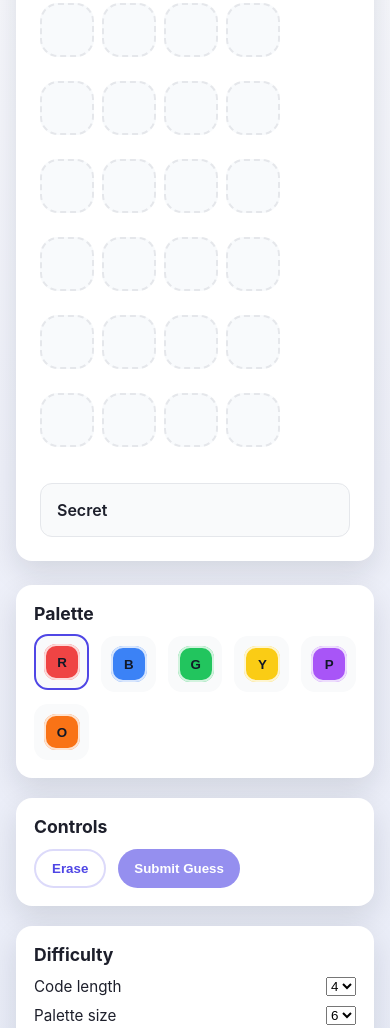
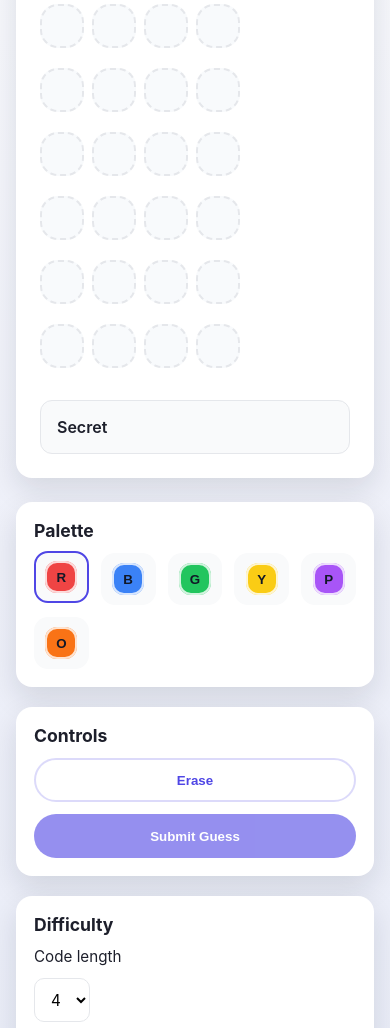
Before and after one commit to stellaskyler/stellaskyler.github.io, a website with bundled scripts: page index.html in a window 390 px wide. Shown: the part 504-1532 px from the top of the page. Built offline with nearby package versions, Linux system fonts and the light colour scheme.

Commit message:
Improve mobile touch targets

```diff
--- a/styles.css
+++ b/styles.css
@@ -9,6 +9,9 @@
   --border: #e5e7eb;
   --shadow: 0 12px 30px rgba(15, 23, 42, 0.12);
   --radius: 16px;
+  --peg-size: clamp(44px, 9vw, 54px);
+  --key-peg-size: clamp(14px, 3vw, 16px);
+  --swatch-size: clamp(32px, 7vw, 36px);
 }
 
 * {
@@ -74,20 +77,20 @@ body {
 
 .board__row {
   display: grid;
-  grid-template-columns: repeat(var(--code-length), 54px) 1fr;
+  grid-template-columns: repeat(var(--code-length), var(--peg-size)) 1fr;
   gap: 12px;
   align-items: center;
 }
 
 .row__pegs {
   display: grid;
-  grid-template-columns: repeat(var(--code-length), 54px);
+  grid-template-columns: repeat(var(--code-length), var(--peg-size));
   gap: 8px;
 }
 
 .peg-slot {
-  width: 54px;
-  height: 54px;
+  width: var(--peg-size);
+  height: var(--peg-size);
   border-radius: 18px;
   border: 2px dashed var(--border);
   background: #f8fafc;
@@ -96,6 +99,7 @@ body {
   font-weight: 700;
   color: #111827;
   transition: transform 0.2s ease, border 0.2s ease, box-shadow 0.2s ease;
+  touch-action: manipulation;
 }
 
 .peg-slot.filled {
@@ -115,16 +119,16 @@ body {
 
 .key-pegs {
   display: grid;
-  grid-template-columns: repeat(2, 16px);
-  grid-auto-rows: 16px;
+  grid-template-columns: repeat(2, var(--key-peg-size));
+  grid-auto-rows: var(--key-peg-size);
   gap: 6px;
   justify-content: end;
   padding-right: 8px;
 }
 
 .key-peg {
-  width: 16px;
-  height: 16px;
+  width: var(--key-peg-size);
+  height: var(--key-peg-size);
   border-radius: 50%;
   background: #e5e7eb;
   box-shadow: inset 0 0 0 1px rgba(0, 0, 0, 0.08);
@@ -197,6 +201,7 @@ body {
   font-weight: 700;
   cursor: pointer;
   transition: transform 0.2s ease, border 0.2s ease;
+  touch-action: manipulation;
 }
 
 .palette__option.selected {
@@ -205,8 +210,8 @@ body {
 }
 
 .palette__swatch {
-  width: 36px;
-  height: 36px;
+  width: var(--swatch-size);
+  height: var(--swatch-size);
   border-radius: 12px;
   display: grid;
   place-items: center;
@@ -241,12 +246,14 @@ body {
   border: none;
   border-radius: 999px;
   padding: 10px 16px;
+  min-height: 44px;
   background: var(--accent);
   color: white;
   font-weight: 600;
   cursor: pointer;
   box-shadow: 0 10px 20px rgba(79, 70, 229, 0.25);
   transition: transform 0.2s ease, background 0.2s ease;
+  touch-action: manipulation;
 }
 
 .button:disabled {
@@ -262,6 +269,15 @@ body {
   box-shadow: none;
 }
 
+.options select {
+  min-height: 44px;
+  padding: 6px 12px;
+  border-radius: 10px;
+  border: 1px solid var(--border);
+  background: #fff;
+  font: inherit;
+}
+
 .button:hover:not(:disabled) {
   background: var(--accent-strong);
   transform: translateY(-1px);
@@ -269,6 +285,12 @@ body {
 
 .button--ghost:hover:not(:disabled) {
   background: rgba(79, 70, 229, 0.1);
+}
+
+.button:active:not(:disabled),
+.palette__option:active,
+.peg-slot:active {
+  transform: scale(0.98);
 }
 
 .tips {
@@ -331,13 +353,37 @@ body {
   .app__header {
     flex-direction: column;
     align-items: flex-start;
+    gap: 12px;
+  }
+
+  .header__actions {
+    width: 100%;
+    flex-direction: column;
+  }
+
+  .header__actions .button {
+    width: 100%;
   }
 
   .board__row {
     grid-template-columns: 1fr;
+    gap: 8px;
   }
 
   .key-pegs {
     justify-content: flex-start;
   }
+
+  .controls {
+    flex-direction: column;
+  }
+
+  .controls .button {
+    width: 100%;
+  }
+
+  .options label {
+    flex-direction: column;
+    align-items: flex-start;
+  }
 }
```
